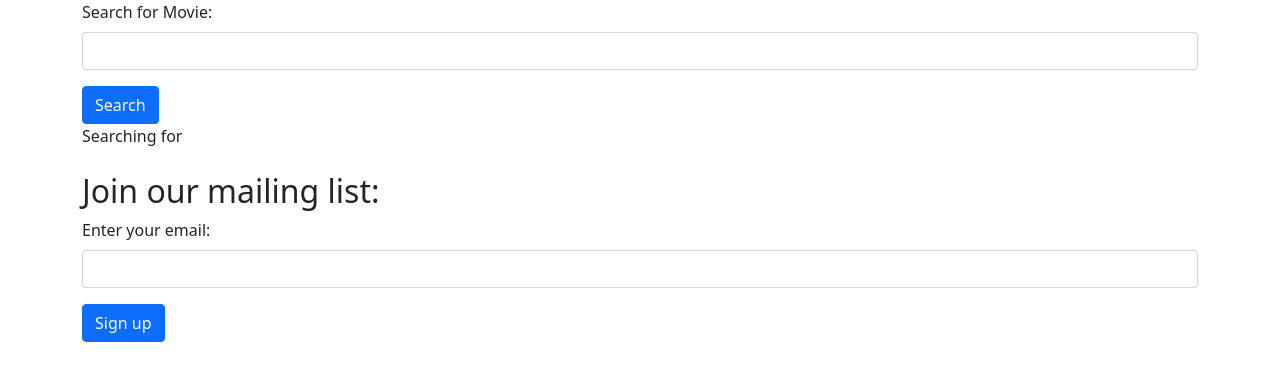
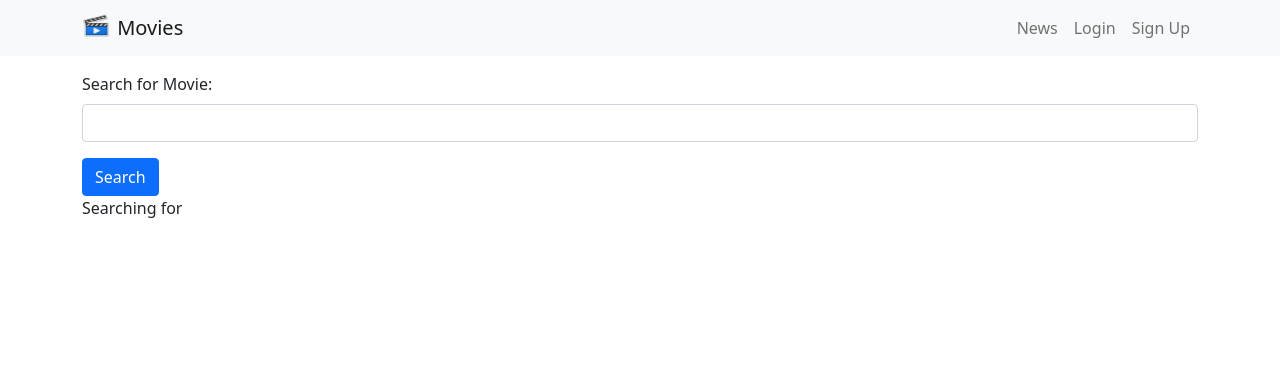
Before and after one commit to swillrich5/moviereviews, a Django app: template movie/templates/home.html in a window 1280 px wide. Shown: the top 381 px of the page. Run offline with Django 4.2, Linux system fonts and the light colour scheme; the template is opened without the code that fills it, so the values that code supplies are empty.

Commit message:
created base template and added navbar

```diff
--- a/movie/templates/home.html
+++ b/movie/templates/home.html
@@ -1,12 +1,5 @@
-{% load static %}
-<!DOCTYPE html>
-<html lang="en">
-<head>
-    <title>Movies App</title>
-    <link href="https://cdn.jsdelivr.net/npm/bootstrap@5.1.3/dist/css/bootstrap.min.css" rel="stylesheet" integrity="sha384-1BmE4kWBq78iYhFldvKuhfTAU6auU8tT94WrHftjDbrCEXSU1oBoqyl2QvZ6jIW3" crossorigin="anonymous">
-</head>
-    <body>
-        <div class="container">
+{% extends 'base.html' %}
+{% block content %}
     <form action="">
         <div class="mb-3">
             <label class="form-label">Search for Movie:</label>
@@ -31,20 +24,4 @@
             </div>
         {% endfor %}
     </div>
-            <br />
-            <br />
-            <h2>Join our mailing list:</h2>
-            <form action="{% url 'movie:signup' %}">
-                <div class="mb-3">
-                    <label for="email" class="form-label">
-                        Enter your email:
-                    </label>
-                    <input type="email" class="form-control" name="email" />
-                </div>
-                <button type="submit" class="btn btn-primary">
-                    Sign up
-                </button>
-            </form>
-        </div>
-    </body>
-</html>
+{% endblock %}
--- a/moviereviews/settings.py
+++ b/moviereviews/settings.py
@@ -57,7 +57,9 @@ ROOT_URLCONF = 'moviereviews.urls'
 TEMPLATES = [
     {
         'BACKEND': 'django.template.backends.django.DjangoTemplates',
-        'DIRS': [],
+        'DIRS': [
+            os.path.join(BASE_DIR, 'moviereviews/templates')
+        ],
         'APP_DIRS': True,
         'OPTIONS': {
             'context_processors': [
--- /dev/null
+++ b/moviereviews/templates/base.html
@@ -0,0 +1,34 @@
+<!DOCTYPE html>
+<html lang="en">
+<head>
+    <title>Movies App</title>
+    <link href="https://cdn.jsdelivr.net/npm/bootstrap@5.1.3/dist/css/bootstrap.min.css" rel="stylesheet" integrity="sha384-1BmE4kWBq78iYhFldvKuhfTAU6auU8tT94WrHftjDbrCEXSU1oBoqyl2QvZ6jIW3" crossorigin="anonymous">
+    <script src="https://cdn.jsdelivr.net/npm/bootstrap@5.1.3/dist/js/bootstrap.bundle.min.js" crossorigin="anonymous"></script>
+    <meta name="viewport" content="width=device-width, initial-scale=1" />
+</head>
+    <body>
+        <nav class="navbar navbar-expand-lg navbar-light bg-light mb-3">
+            <div class="container">
+                <a class="navbar-brand" href="{% url 'movie:home' %}">
+                {% load static %}
+                <img src="{% static 'images/movie.png' %}" alt="" width="30" height="24"
+                    class="d-inline-block align-text-top" />
+                Movies
+                </a>
+                <button class="navbar-toggler" type="button" data-bs-toggle="collapse" data-bs-target="#navbarNavAltMarkup"
+                aria-controls="navbarNavAltMarkup" aria-expanded="false" aria-label="Toggle navigation">
+                <span class="navbar-toggler-icon"></span>
+                </button>
+                <div class="collapse navbar-collapse" id="navbarNavAltMarkup">
+                <div class="navbar-nav ms-auto">
+                    <a class="nav-link" href="{% url 'news:news' %}">News</a>
+                    <a class="nav-link" href="#">Login</a>
+                    <a class="nav-link" href="#">Sign Up</a>
+                </div>
+                </div>
+            </div>
+        </nav>
+        <div class="container">
+            {% block content %}
+            {% endblock %}
+        </div>
--- a/news/models.py
+++ b/news/models.py
@@ -5,3 +5,6 @@ class News(models.Model):
     headline = models.CharField(max_length=200)
     body = models.TextField()
     date = models.DateField()
+
+    def __str__(self):
+        return self.headline
--- a/news/urls.py
+++ b/news/urls.py
@@ -1,5 +1,7 @@
 from django.urls import path
 from . import views
+
+app_name = 'news'
 
 urlpatterns = [
     path('', views.news, name="news")
```
Also changed, not shown: news/templates/news.html (+3 -11 lines), static/images/movie.png (added). Lines whose indentation alone changed are shown as unchanged.
